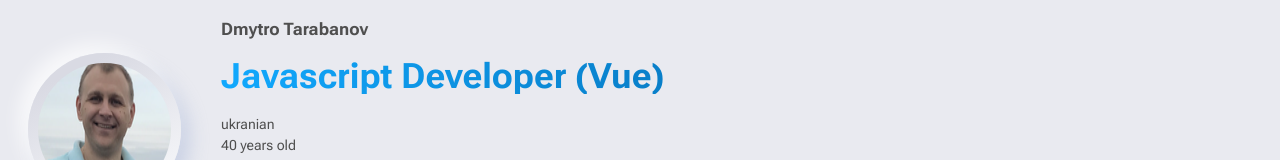
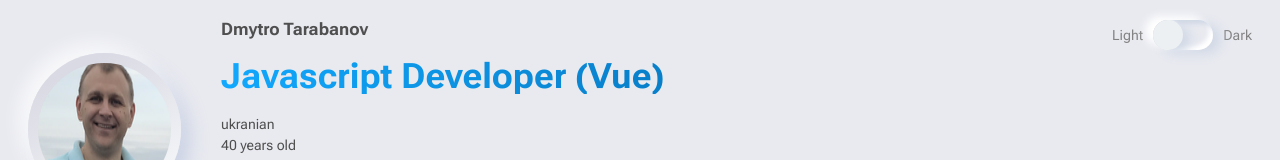
Before and after one commit to zp00v0518/cv-neo, a Vue app: page / in a window 1280 px wide. Shown: the top 160 px of the page. Built offline with nearby package versions, Linux system fonts and the light colour scheme.

Commit message:
created switch

```diff
--- a/src/App.vue
+++ b/src/App.vue
@@ -1,5 +1,10 @@
 <template>
   <div class="header__sticky">
+    <div class="header__sticky__switch-theme">
+      <span>Light</span>
+      <SwitchCv ></SwitchCv>
+      <span>Dark</span>
+    </div>
     <HeaderCv> </HeaderCv>
     <hr />
   </div>
@@ -13,10 +18,11 @@
 import HeaderCv from './components/organism/HeaderCv'
 import SidebarCv from './components/organism/SidebarCv'
 import ExperienceCv from './components/organism//ExperienceCv'
+import SwitchCv from './components/atoms/SwitchCv'
 
 export default {
   name: 'App',
-  components: {HeaderCv, SidebarCv, ExperienceCv}
+  components: {HeaderCv, SidebarCv, ExperienceCv, SwitchCv}
 }
 </script>
 
@@ -38,6 +44,19 @@ export default {
   top: 0px;
   background: var(--bg-primary);
 }
+
+.header__sticky__switch-theme {
+  position: absolute;
+  right: var(--padding-double);
+  top: var(--padding-double);
+  display: flex;
+  align-items: center;
+  color: var(--txt-secondary-color);
+}
+.header__sticky__switch-theme .switch {
+  margin-right: var(--padding);
+  margin-left: var(--padding);
+}
 main {
   --gap: calc(var(--padding-double) * 2);
   display: grid;
--- a/src/assets/main.css
+++ b/src/assets/main.css
@@ -12,10 +12,6 @@
     --padding-double: calc(var(--padding) * 2);
 
     --border-radius: 10px;
-
-    --tablet: 1020px;
-
-
 }
 
 html {
--- /dev/null
+++ b/src/components/atoms/SwitchCv/SwitchCv.vue
@@ -0,0 +1,48 @@
+<template>
+  <label class="switch">
+    <div class="switch__container">
+      <input class="switch__input" type="checkbox" name="check" value="check" />
+      <div class="switch__toggle"></div>
+    </div>
+  </label>
+</template>
+
+<script>
+export default {
+  name: 'SwitchCv'
+}
+</script>
+
+<style>
+.switch {
+  display: inline-flex;
+  align-items: center;
+  cursor: pointer;
+  color: #394956;
+}
+.switch__container {
+  position: relative;
+  height: 30px;
+  width: 60px;
+  border-radius: 15px;
+  overflow: hidden;
+  box-shadow: -8px -4px 8px 0 #ffffff, 8px 4px 12px 0 #d1d9e6,
+    4px 4px 4px 0 #d1d9e6 inset, -4px -4px 4px 0 #ffffff inset;
+}
+.switch__input {
+  display: none;
+}
+.switch__toggle {
+  height: 100%;
+  width: 200%;
+  background: #ecf0f3;
+  border-radius: 20px;
+  transition: transform 0.4s cubic-bezier(0.85, 0.05, 0.18, 1.35);
+  transform: translate3d(-75%, 0, 0);
+  box-shadow: -8px -4px 8px 0 #ffffff, 8px 4px 12px 0 #d1d9e6;
+}
+.switch__input:checked ~ .switch__toggle {
+  transform: translate3d(25%, 0, 0);
+  background-color: #b6eb7a;
+}
+</style>
--- /dev/null
+++ b/src/components/atoms/SwitchCv/index.js
@@ -0,0 +1,3 @@
+import SwitchCv from './SwitchCv.vue'
+
+export default SwitchCv
```
